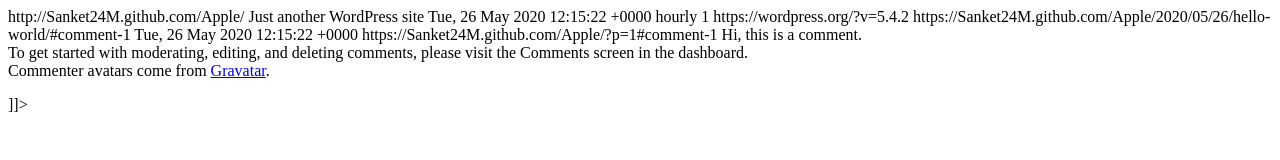
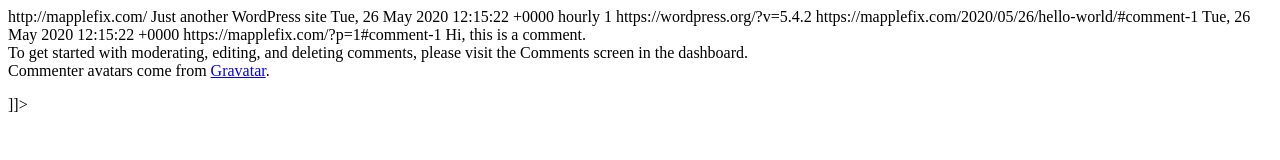
Before and after one commit to Sanket24M/Apple, a plain HTML site: page comments/feed/index.html in a window 1280 px wide. Drawn offline with Linux system fonts and the light colour scheme.

Commit message:
WP2Static UPDATE comments/feed/index.html

```diff
--- a/comments/feed/index.html
+++ b/comments/feed/index.html
@@ -8,8 +8,8 @@
 <channel>
 	<title>
 	Comments for Apple Fix	</title>
-	<atom:link href="https://Sanket24M.github.com/Apple/comments/feed/" rel="self" type="application/rss+xml" />
-	<link>http://Sanket24M.github.com/Apple/</link>
+	<atom:link href="https://mapplefix.com/comments/feed/" rel="self" type="application/rss+xml" />
+	<link>http://mapplefix.com/</link>
 	<description>Just another WordPress site</description>
 	<lastBuildDate>Tue, 26 May 2020 12:15:22 +0000</lastBuildDate>
 	<sy:updatePeriod>
@@ -20,11 +20,11 @@
 	<item>
 		<title>
 		Comment on Hello world! by A WordPress Commenter		</title>
-		<link>https://Sanket24M.github.com/Apple/2020/05/26/hello-world/#comment-1</link>
+		<link>https://mapplefix.com/2020/05/26/hello-world/#comment-1</link>
 
 		<dc:creator><![CDATA[A WordPress Commenter]]></dc:creator>
 		<pubDate>Tue, 26 May 2020 12:15:22 +0000</pubDate>
-		<guid isPermaLink="false">https://Sanket24M.github.com/Apple/?p=1#comment-1</guid>
+		<guid isPermaLink="false">https://mapplefix.com/?p=1#comment-1</guid>
 
 					<description><![CDATA[Hi, this is a comment.
 To get started with moderating, editing, and deleting comments, please visit the Comments screen in the dashboard.
```
